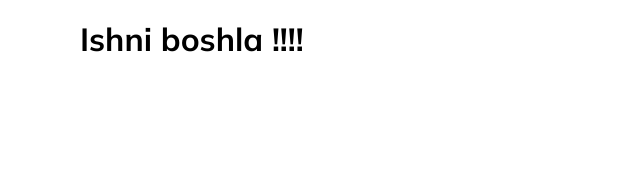
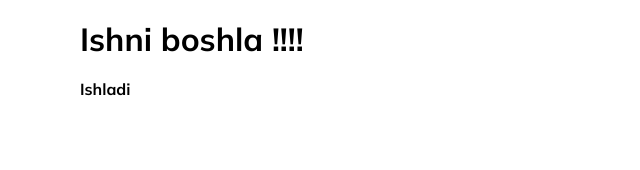
Before and after one commit to asadbekded/5-oy-3-dars, a React (Create React App) app: page / in a window 1280 px wide. Shown: the top 170 px of the page, without its empty margins (0-640 px from the left). Built offline with nearby package versions, Linux system fonts and the light colour scheme.

Commit message:
Add new change

```diff
--- a/src/App.js
+++ b/src/App.js
@@ -1,9 +1,10 @@
 import './assets/styles/index.css';
-
+import { Trends } from './components';
 function App() {
   return (
     <div className="container">
       <h1>Ishni boshla !!!!</h1>
+      <Trends/>
     </div>
   );
 };
--- /dev/null
+++ b/src/components/Trends/Trends.js
@@ -0,0 +1,7 @@
+import './Trends.css';
+
+export const Trends = () => {
+   return(
+      <h4>Ishladi</h4>
+   )
+};
--- /dev/null
+++ b/src/components/Trends/index.js
@@ -0,0 +1 @@
+export * from './Trends';
--- /dev/null
+++ b/src/components/index.js
@@ -0,0 +1,3 @@
+import {Trends} from './Trends';
+
+export {Trends};
```
Also changed, not shown: src/components/Trends/Trends.css (added).
